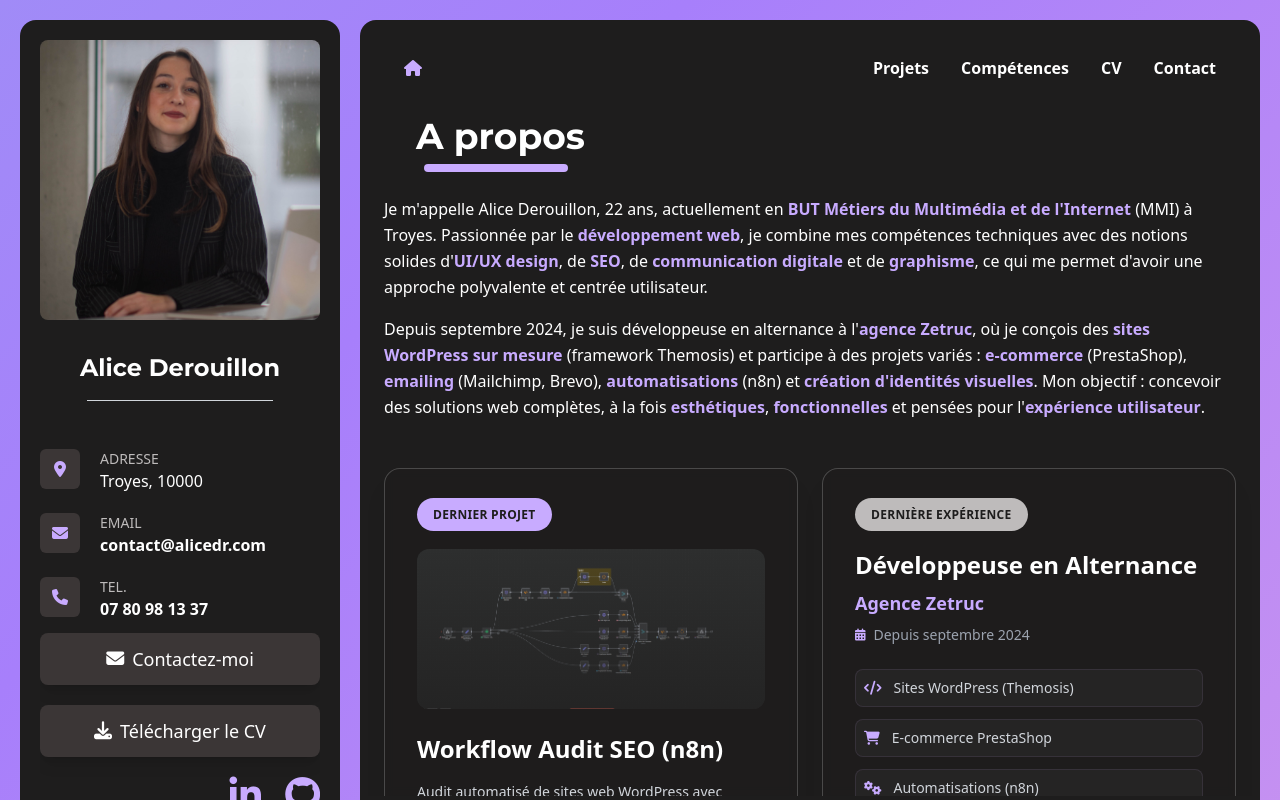
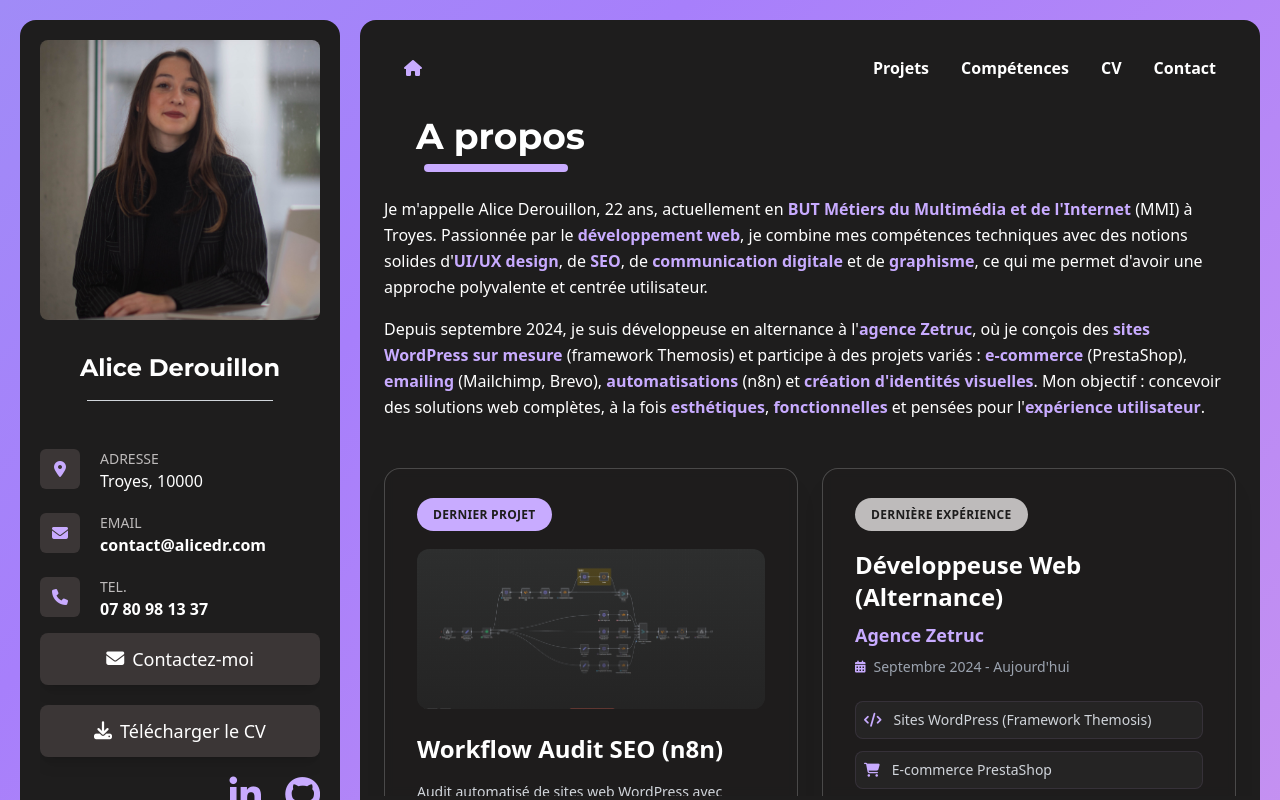
Before and after one commit to DerouillonAlice/portfolio, a Vue app: page / in a window 1280 px wide. Built offline with nearby package versions, Linux system fonts and the light colour scheme.

Commit message:
fix: update button layout and enhance experience section

```diff
--- a/src/index.css
+++ b/src/index.css
@@ -16,6 +16,6 @@ h2 {
 }
 
 .button {
-  @apply bg-background2 text-white px-8 py-3 rounded-lg shadow-lg font-medium text-lg transition-all duration-300 ease-in-out hover:bg-primary hover:scale-105 flex items-center gap-2;
+  @apply bg-background2 text-white px-8 py-3 rounded-lg shadow-lg font-medium text-lg transition-all duration-300 ease-in-out hover:bg-primary  flex items-center gap-2;
 
 }
--- a/src/views/Accueil.vue
+++ b/src/views/Accueil.vue
@@ -50,35 +50,44 @@
               </span>
             </div>
 
+            <div class="flex gap-3">
               <a :href="latestProject.link" target="_blank"
                 class="button w-fit">
                 <i class="fab fa-github" v-if="latestProject.link.includes('github')"></i>
                 <i class="fas fa-external-link-alt" v-else></i>
                 Découvrir le projet
               </a>
+
+              <router-link to="/portfolio" class="button w-fit bg-secondary hover:bg-gray-400">
+                <i class="fas fa-folder-open"></i>
+                Tous mes projets
+              </router-link>
+            </div>
           </div>
 
           <!-- Mon Expérience -->
-          <div class="bg-background/80 backdrop-blur-sm border border-white/20 p-8 rounded-2xl shadow-xl transition-all duration-300 ">
+          <div class="bg-background/80 backdrop-blur-sm border border-white/20 p-8 rounded-2xl shadow-xl transition-all duration-300 flex flex-col h-full">
             <div class="mb-6">
               <span class="bg-secondary text-background px-4 py-2 rounded-full text-xs font-semibold uppercase tracking-wide">
                 dernière expérience
               </span>
             </div>
 
+            <div class="flex-1 flex flex-col justify-between">
+              <div>
                 <div class="mb-6">
-              <h3 class="text-2xl font-bold mb-2 text-white group-hover:text-primary transition-colors duration-300">Développeuse en Alternance</h3>
+                  <h3 class="text-2xl font-bold mb-2 text-white group-hover:text-primary transition-colors duration-300">Développeuse Web (Alternance)</h3>
                   <div class="text-primary font-bold text-lg mb-2">Agence Zetruc</div>
                   <div class="text-gray-400 text-sm mb-4 flex items-center gap-2">
                     <i class="fas fa-calendar-alt text-primary text-xs"></i>
-                Depuis septembre 2024
+                    Septembre 2024 - Aujourd'hui
                   </div>
                 </div>
 
                 <div class="space-y-3 text-sm text-gray-300 mb-6">
                   <div class="flex items-center gap-3 p-2 rounded-lg bg-background2/30 border border-primary/10">
                     <i class="fas fa-code text-primary"></i>
-                <span>Sites WordPress (Themosis)</span>
+                    <span>Sites WordPress (Framework Themosis)</span>
                   </div>
                   <div class="flex items-center gap-3 p-2 rounded-lg bg-background2/30 border border-primary/10">
                     <i class="fas fa-shopping-cart text-primary"></i>
@@ -88,6 +97,11 @@
                     <i class="fas fa-cogs text-primary"></i>
                     <span>Automatisations (n8n)</span>
                   </div>
+                  <div class="flex items-center gap-3 p-2 rounded-lg bg-background2/30 border border-primary/10">
+                    <i class="fas fa-message text-primary"></i>
+                    <span> Emailing & Newsletter</span>
+                  </div>
+                </div>
               </div>
 
               <a href="https://www.zetruc.fr/" target="_blank"
@@ -95,6 +109,7 @@
                 <i class="fas fa-external-link-alt"></i>
                 Découvrir l'agence
               </a>
+            </div>
           </div>
 
         </div>
```
Lines whose indentation alone changed are shown as unchanged.
